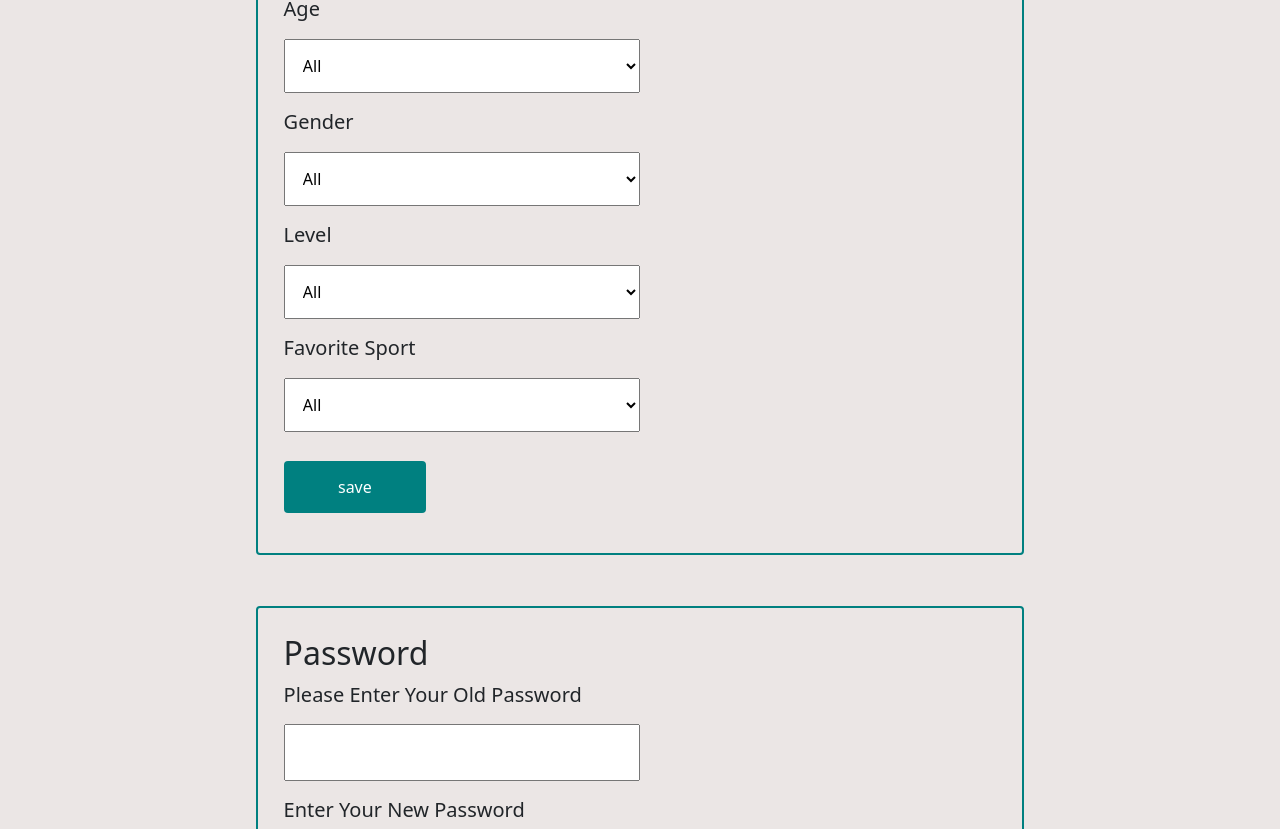
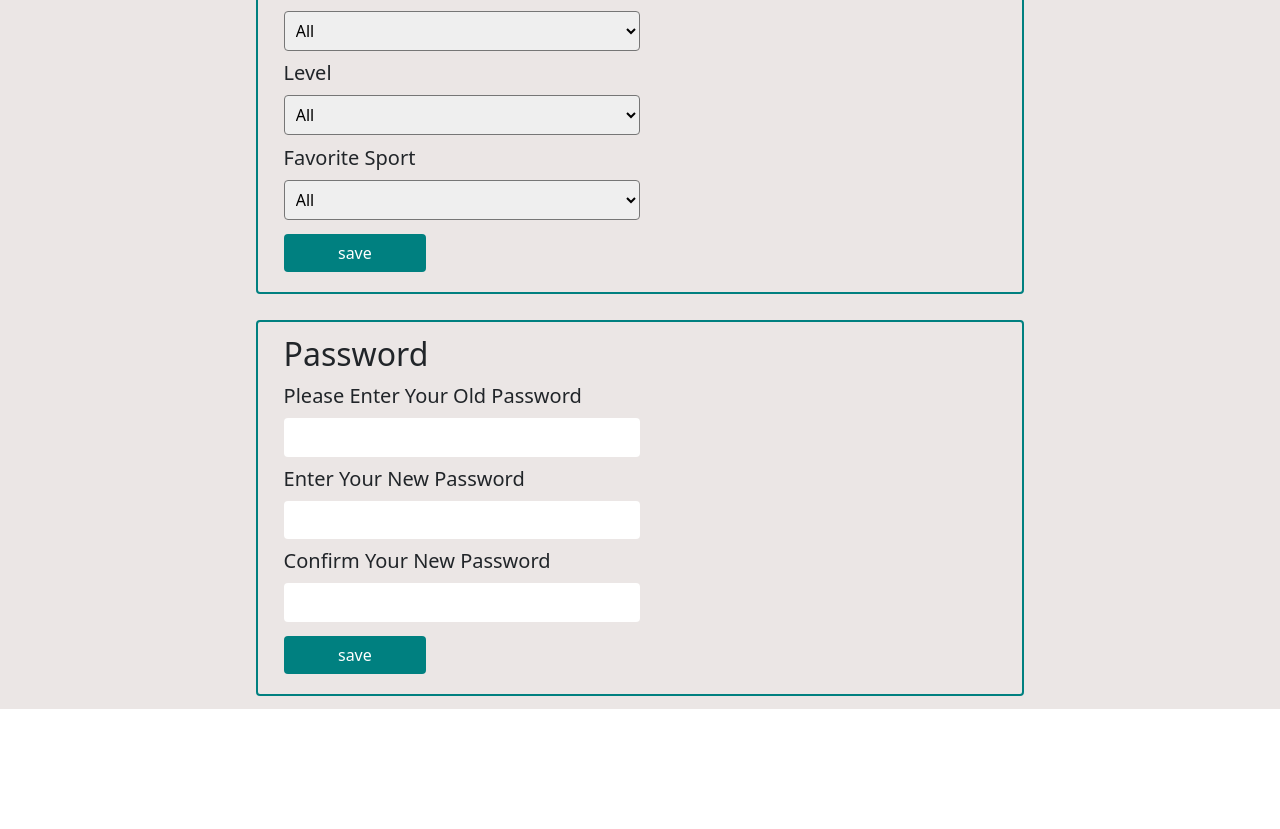
Before and after one commit to AnetaGancheva/PAL_ME_APP-TechLabs, a React (Create React App) app in the folder pal-me/: page /profile in a window 1280 px wide. Shown: the part 631-1460 px from the top of the page. After the commit the page ends 1340 px from the top, so only its background shows below. Built offline with nearby package versions, Linux system fonts and the light colour scheme.

Commit message:
reduced the margin and padding in profile page and fixed the password input

```diff
--- a/pal-me/src/pages/Profile1.jsx
+++ b/pal-me/src/pages/Profile1.jsx
@@ -1,7 +1,7 @@
 import styled from 'styled-components';
 import Card from '../profileComponents/Card'
 import TextInput from '../profileComponents/TextInput';
-import PasswordInput from '../profileComponents/TextInput';
+import PasswordInput from '../profileComponents/PasswordInput';
 import SelectInput from '../profileComponents/SelectInput'
 import SubmitButton from '../profileComponents/SubmitButton';
 import {Sports} from '../data'
--- a/pal-me/src/profileComponents/Card.js
+++ b/pal-me/src/profileComponents/Card.js
@@ -5,8 +5,8 @@ const Container = styled.div`
     display: flex;
     justify-content: center;
     /* align-items: center; */
-    margin: 2%;
-    padding: 2%;
+    margin: 1%;
+    padding: 1% 2%;
     width: 60%;
     border: teal 2px solid;
     border-radius: 4px;
--- a/pal-me/src/profileComponents/PasswordInput.js
+++ b/pal-me/src/profileComponents/PasswordInput.js
@@ -1,9 +1,11 @@
 import styled from 'styled-components';
 
 const Input = styled.input`
-    padding: 2%;
-    margin: 2% 0;
+    padding: 1%;
+    margin: 1% 0;
     width: 50%;
+    border-radius: 4px;
+    border: none;
 `
 const Label = styled.label`
   font-size: 20px;
--- a/pal-me/src/profileComponents/SelectInput.js
+++ b/pal-me/src/profileComponents/SelectInput.js
@@ -1,9 +1,10 @@
 import styled from "styled-components";
 
 const Select = styled.select`
-  padding: 2%;
-    margin: 2% 0;
+  padding: 1%;
+    margin: 1% 0;
     width: 50%;
+    border-radius: 4px;
 `
 const Option = styled.option`
     border: 1px solid lightgray;
--- a/pal-me/src/profileComponents/SubmitButton.js
+++ b/pal-me/src/profileComponents/SubmitButton.js
@@ -3,11 +3,11 @@ import styled from "styled-components";
 const Button = styled.button`
     width: 20%;
     border: none;
-    padding:  2%;
+    padding:  1%;
     background-color: teal;
     color: white;
     cursor: pointer;
-    margin: 2% 0;
+    margin: 1% 0;
     border-radius: 4px;
 `
 
--- a/pal-me/src/profileComponents/TextInput.js
+++ b/pal-me/src/profileComponents/TextInput.js
@@ -2,9 +2,10 @@ import React from 'react';
 import styled from 'styled-components';
 
 const Input = styled.input`
-    padding: 2%;
-    margin: 2% 0;
+    padding: 1%;
+    margin: 1% 0;
     width: 50%;
+    border-radius: 4px;
 `
 const Label = styled.label`
   font-size: 20px;
@@ -12,11 +13,11 @@ const Label = styled.label`
   text-transform: capitalize;
 `
 
-const InputText = ({label}) => {
+const TextInput = ({label}) => {
   return <>
     <Label>{label}</Label>
     <Input type="text"/>
   </>
 };
 
-export default InputText;
+export default TextInput;
```
